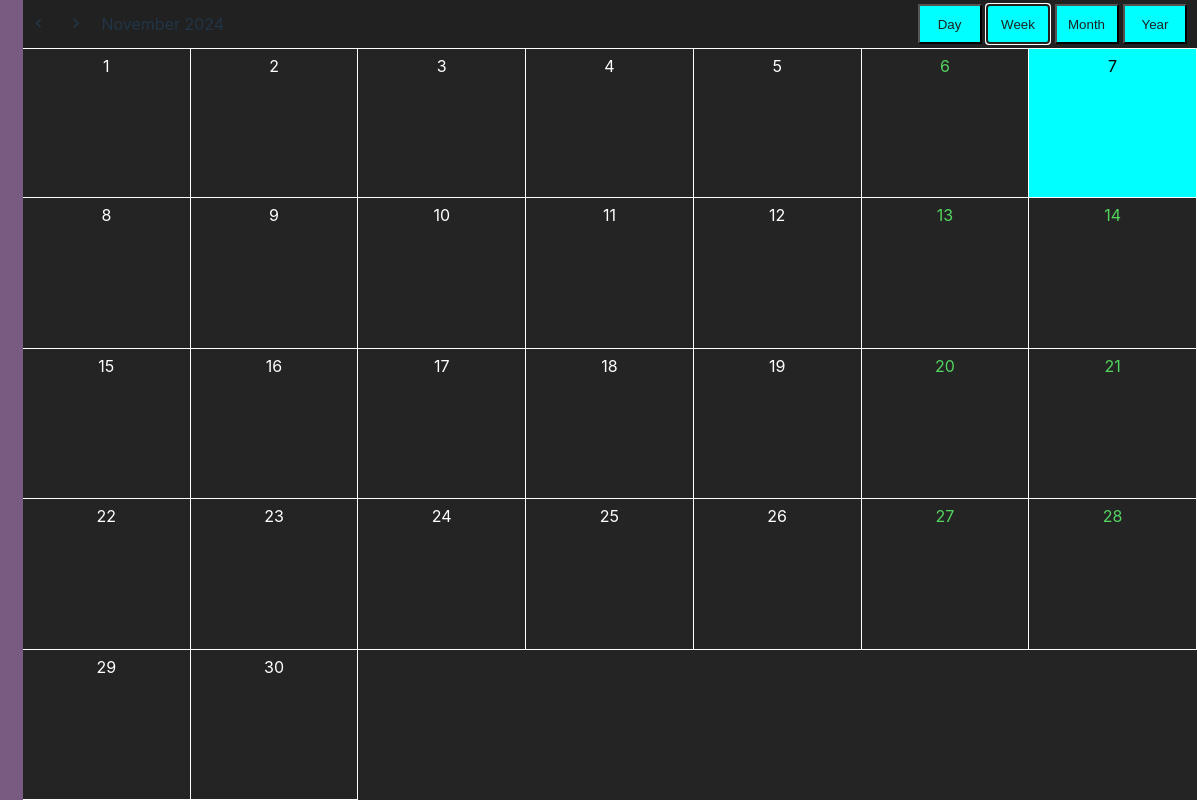
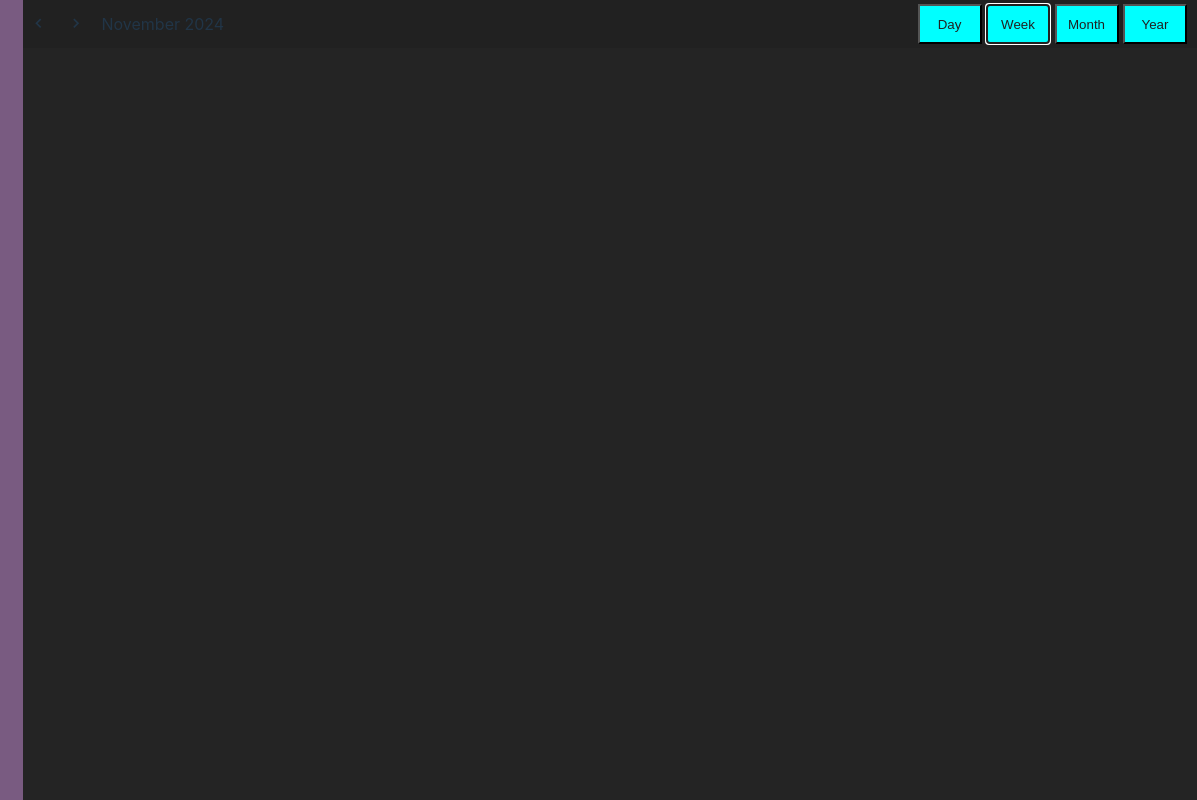
Before and after one commit to CaptMacy/the_date_maker, a website built with Vite: page the_date_maker/index.html in a window 1280 px wide. Both pictures are taken after a click on the button "Week". Shown: the full height of the page, 83-1280 px from the left. Built offline with nearby package versions, Linux system fonts and the light colour scheme.

Commit message:
set up for week view

```diff
--- a/the_date_maker/components/calendar/calendar.css
+++ b/the_date_maker/components/calendar/calendar.css
@@ -79,6 +79,19 @@
     margin: 0 20px;
 }
 
+
+/* Week View Styles */
+#calendar-week-view {
+    display: none;
+    grid-template-columns: repeat(7, 1fr);
+    /* grid-template-rows: repeat(5, 1fr); */
+    color: #fff;
+    height: 100%;
+    margin: 0 auto;
+}
+
+
+
 /* Day View Styles*/
 /* #calendar-day-view {
     display: flex;
--- a/the_date_maker/components/calendar/calendar.html
+++ b/the_date_maker/components/calendar/calendar.html
@@ -1,7 +1,7 @@
 <div id="calendar-month-view"></div>
+
+<div id="calendar-week-view"></div>
 
 <!-- <div id="calendar-day-view"></div> -->
 
-<!-- <div id="calendar-week-view"></div> -->
-
 <script type="module" src="calendar.js"></script>
--- a/the_date_maker/components/header/header.js
+++ b/the_date_maker/components/header/header.js
@@ -1,6 +1,6 @@
 import './header.css';
-import { handleDateChange } from '/modules/date-helper.js'
-import { updateMonthDisplay } from '/modules/date-helper.js'
+import { handleDateChange, updateMonthDisplay } from '/modules/date-helper.js'
+import { handleWeekView, handleMonthView } from '/modules/click-handlers.js'
 
 export function loadHeader() {
     return fetch('components/header/header.html')
@@ -19,8 +19,12 @@ const buildHeader = async() => {
 
     const dateLast = document.getElementById('date-last')
     const dateNext = document.getElementById('date-next')
+    const weekView = document.getElementById('week-btn')
+    const monthView = document.getElementById('month-btn')
     dateLast.addEventListener('click', (event) => handleDateChange(event));
     dateNext.addEventListener('click', (event) => handleDateChange(event));
+    weekView.addEventListener('click', (event) => handleWeekView(event));
+    monthView.addEventListener('click', (event) => handleMonthView(event));
 }
 
 buildHeader();
--- a/the_date_maker/modules/click-handlers.js
+++ b/the_date_maker/modules/click-handlers.js
@@ -1,5 +1,7 @@
 export { handleSelect }
-export { handleEventWidget }
+export { handleEventPopUp }
+export { handleWeekView }
+export { handleMonthView }
 
 import { deleteEntry, editEntry } from '/modules/storage-helper.js'
 
@@ -12,7 +14,7 @@ const handleSelect = (event) => {
 
 let currentWidget = null;
 
-const handleEventWidget = (event) => {
+const handleEventPopUp = (event) => {
     const eventElement = document.getElementById(event.target.id)
 
     // this is exclusively used for the edit function
@@ -50,3 +52,18 @@ const handleEventWidget = (event) => {
         }
     }
 }
+
+const handleWeekView = () => {
+    const monthView = document.getElementById('calendar-month-view');
+    const weekView = document.getElementById('calendar-week-view');
+    console.log(monthView,'hello there week view');
+    console.log(weekView,'hello there week view');
+    monthView.style.display = 'none';
+    weekView.style.display = 'grid';
+}
+
+const handleMonthView = () => {
+    const monthView = document.getElementById('calendar-month-view');
+    console.log(monthView,'hello there Month view');
+    monthView.style.display = 'grid';
+}
--- a/the_date_maker/modules/date-helper.js
+++ b/the_date_maker/modules/date-helper.js
@@ -11,8 +11,6 @@ const isWeekend = (day) => day % 7 == 6 || day % 7 == 0;
 let currentDate = new Date();
 
 const currentDay = new Date().getDate();
-
-const currentHour = new Date().getHours();
 
 function daysInMonth(year, month, isFirstLoad) {
     if(year == null && month == null) {
@@ -52,7 +50,6 @@ function updateMonthDisplay() {
 
     const displayMonth = document.getElementById('display-month')
     displayMonth.innerHTML = currentDate.toLocaleDateString('en-GB', options);
-
 }
 
 const handleDateChange = (event) => {
--- a/the_date_maker/modules/storage-helper.js
+++ b/the_date_maker/modules/storage-helper.js
@@ -1,5 +1,5 @@
 import { v4 as uniqueId } from 'uuid';
-import { handleSelect, handleEventWidget } from '/modules/click-handlers.js'
+import { handleSelect, handleEventPopUp } from '/modules/click-handlers.js'
 import { entryFormDisplayHelper } from '/components/insta_entry/insta_entry.js'
 
 export { addInstaEntry }
@@ -53,7 +53,7 @@ const buildInstaEntries = () => {
             const parentElement = document.getElementById(parent)
             parentElement.appendChild(enrtyContent)
             enrtyContent.addEventListener('click', handleSelect)
-            enrtyContent.addEventListener('click', handleEventWidget)
+            enrtyContent.addEventListener('click', handleEventPopUp)
 
         } catch(e) {
             console.log('an error occured', e)
```
